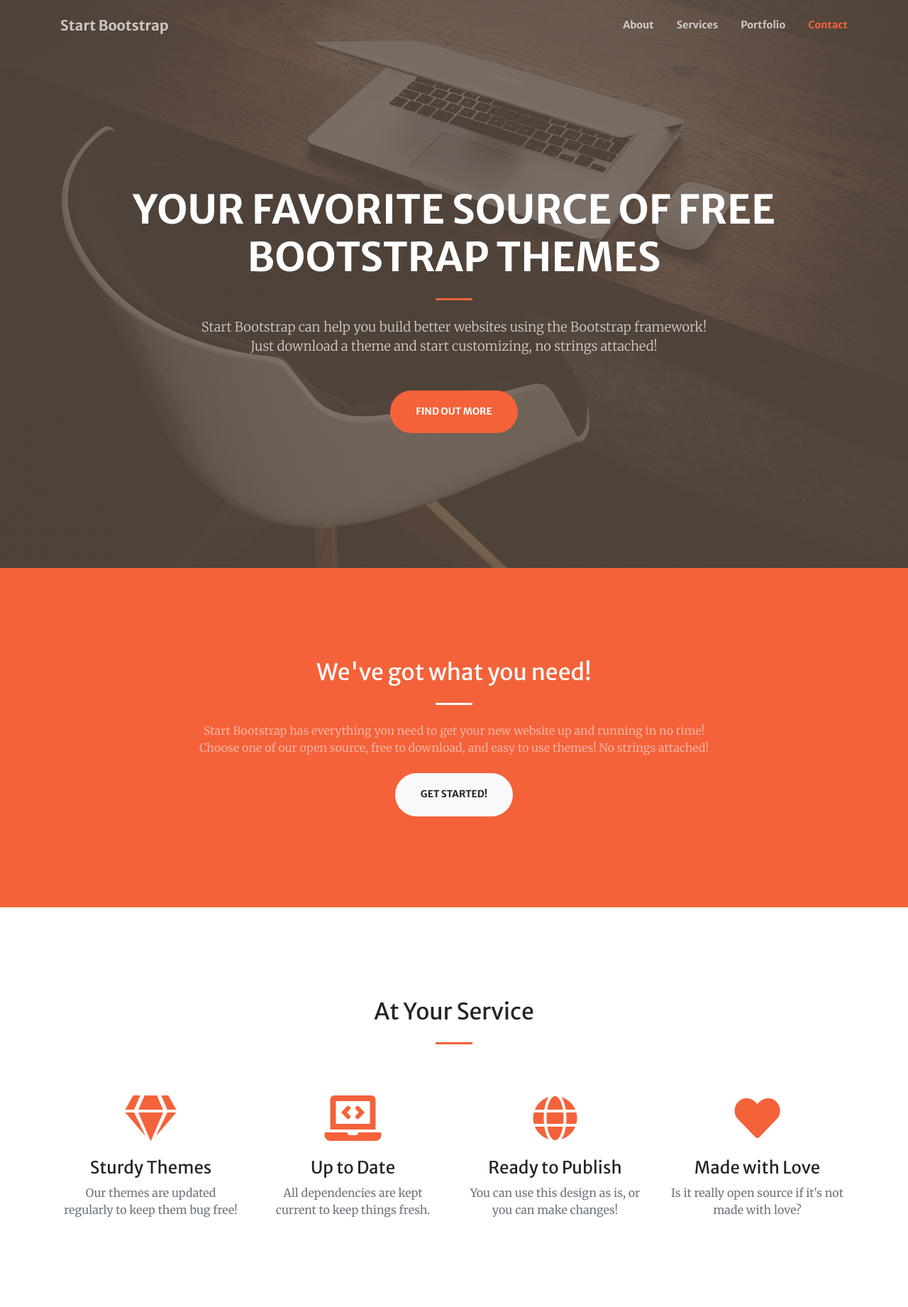
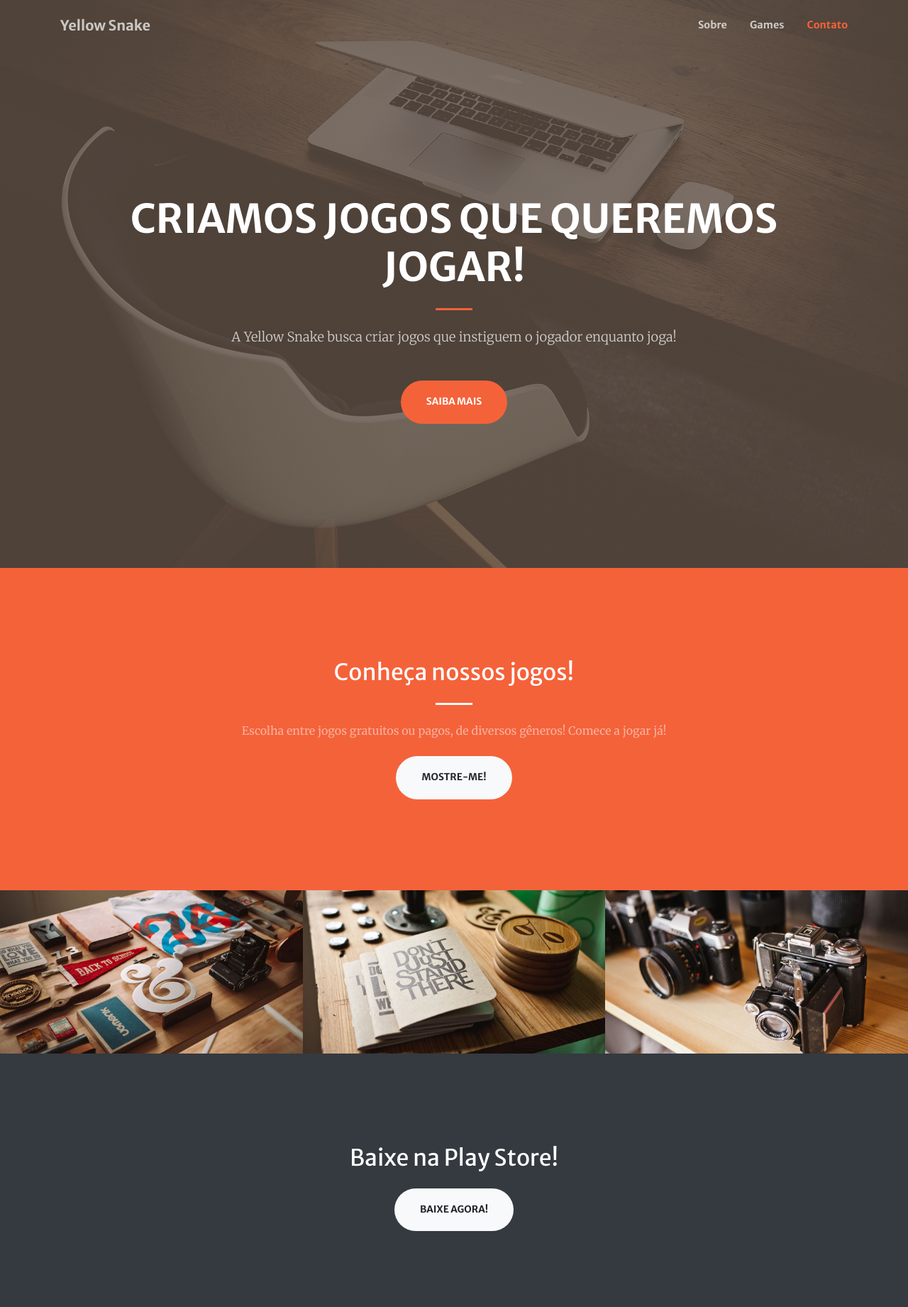
Before and after one commit to YellowSnakeStudio/Website, a website with bundled scripts: page index.html in a window 1280 px wide. Shown: the top 1841 px of the page at 71% size. Built offline with nearby package versions, Linux system fonts and the light colour scheme.

Commit message:
Changed Website text content

```diff
--- a/index.html
+++ b/index.html
@@ -8,7 +8,7 @@
   <meta name="description" content="">
   <meta name="author" content="">
 
-  <title>Creative - Start Bootstrap Theme</title>
+  <title>Yellow Snake Studio</title>
 
   <!-- Font Awesome Icons -->
   <link href="vendor/fontawesome-free/css/all.min.css" rel="stylesheet" type="text/css">
@@ -30,23 +30,20 @@
   <!-- Navigation -->
   <nav class="navbar navbar-expand-lg navbar-light fixed-top py-3" id="mainNav">
     <div class="container">
-      <a class="navbar-brand js-scroll-trigger" href="#page-top">Start Bootstrap</a>
+      <a class="navbar-brand js-scroll-trigger" href="#page-top">Yellow Snake</a>
       <button class="navbar-toggler navbar-toggler-right" type="button" data-toggle="collapse" data-target="#navbarResponsive" aria-controls="navbarResponsive" aria-expanded="false" aria-label="Toggle navigation">
         <span class="navbar-toggler-icon"></span>
       </button>
       <div class="collapse navbar-collapse" id="navbarResponsive">
         <ul class="navbar-nav ml-auto my-2 my-lg-0">
           <li class="nav-item">
-            <a class="nav-link js-scroll-trigger" href="#about">About</a>
+            <a class="nav-link js-scroll-trigger" href="#about">Sobre</a>
           </li>
           <li class="nav-item">
-            <a class="nav-link js-scroll-trigger" href="#services">Services</a>
+            <a class="nav-link js-scroll-trigger" href="#portfolio">Games</a>
           </li>
           <li class="nav-item">
-            <a class="nav-link js-scroll-trigger" href="#portfolio">Portfolio</a>
-          </li>
-          <li class="nav-item">
-            <a class="nav-link js-scroll-trigger" href="#contact">Contact</a>
+            <a class="nav-link js-scroll-trigger" href="#contact">Contato</a>
           </li>
         </ul>
       </div>
@@ -58,12 +55,12 @@
     <div class="container h-100">
       <div class="row h-100 align-items-center justify-content-center text-center">
         <div class="col-lg-10 align-self-end">
-          <h1 class="text-uppercase text-white font-weight-bold">Your Favorite Source of Free Bootstrap Themes</h1>
+          <h1 class="text-uppercase text-white font-weight-bold">Criamos jogos que queremos jogar!</h1>
           <hr class="divider my-4">
         </div>
         <div class="col-lg-8 align-self-baseline">
-          <p class="text-white-75 font-weight-light mb-5">Start Bootstrap can help you build better websites using the Bootstrap framework! Just download a theme and start customizing, no strings attached!</p>
-          <a class="btn btn-primary btn-xl js-scroll-trigger" href="#about">Find Out More</a>
+          <p class="text-white-75 font-weight-light mb-5">A Yellow Snake busca criar jogos que instiguem o jogador enquanto joga!</p>
+          <a class="btn btn-primary btn-xl js-scroll-trigger" href="#about">Saiba mais</a>
         </div>
       </div>
     </div>
@@ -74,54 +71,16 @@
     <div class="container">
       <div class="row justify-content-center">
         <div class="col-lg-8 text-center">
-          <h2 class="text-white mt-0">We've got what you need!</h2>
+          <h2 class="text-white mt-0">Conheça nossos jogos!</h2>
           <hr class="divider light my-4">
-          <p class="text-white-50 mb-4">Start Bootstrap has everything you need to get your new website up and running in no time! Choose one of our open source, free to download, and easy to use themes! No strings attached!</p>
-          <a class="btn btn-light btn-xl js-scroll-trigger" href="#services">Get Started!</a>
+          <p class="text-white-50 mb-4">Escolha entre jogos gratuitos ou pagos, de diversos gêneros! Comece a jogar já!</p>
+          <a class="btn btn-light btn-xl js-scroll-trigger" href="#portfolio">Mostre-me!</a>
         </div>
       </div>
     </div>
   </section>
 
-  <!-- Services Section -->
-  <section class="page-section" id="services">
-    <div class="container">
-      <h2 class="text-center mt-0">At Your Service</h2>
-      <hr class="divider my-4">
-      <div class="row">
-        <div class="col-lg-3 col-md-6 text-center">
-          <div class="mt-5">
-            <i class="fas fa-4x fa-gem text-primary mb-4"></i>
-            <h3 class="h4 mb-2">Sturdy Themes</h3>
-            <p class="text-muted mb-0">Our themes are updated regularly to keep them bug free!</p>
-          </div>
-        </div>
-        <div class="col-lg-3 col-md-6 text-center">
-          <div class="mt-5">
-            <i class="fas fa-4x fa-laptop-code text-primary mb-4"></i>
-            <h3 class="h4 mb-2">Up to Date</h3>
-            <p class="text-muted mb-0">All dependencies are kept current to keep things fresh.</p>
-          </div>
-        </div>
-        <div class="col-lg-3 col-md-6 text-center">
-          <div class="mt-5">
-            <i class="fas fa-4x fa-globe text-primary mb-4"></i>
-            <h3 class="h4 mb-2">Ready to Publish</h3>
-            <p class="text-muted mb-0">You can use this design as is, or you can make changes!</p>
-          </div>
-        </div>
-        <div class="col-lg-3 col-md-6 text-center">
-          <div class="mt-5">
-            <i class="fas fa-4x fa-heart text-primary mb-4"></i>
-            <h3 class="h4 mb-2">Made with Love</h3>
-            <p class="text-muted mb-0">Is it really open source if it's not made with love?</p>
-          </div>
-        </div>
-      </div>
-    </div>
-  </section>
-
-  <!-- Portfolio Section -->
+  <!-- Games Section -->
   <section id="portfolio">
     <div class="container-fluid p-0">
       <div class="row no-gutters">
@@ -130,10 +89,10 @@
             <img class="img-fluid" src="img/portfolio/thumbnails/1.jpg" alt="">
             <div class="portfolio-box-caption">
               <div class="project-category text-white-50">
-                Category
+                Game
               </div>
               <div class="project-name">
-                Project Name
+                Labiralg (Beta)
               </div>
             </div>
           </a>
@@ -143,10 +102,10 @@
             <img class="img-fluid" src="img/portfolio/thumbnails/2.jpg" alt="">
             <div class="portfolio-box-caption">
               <div class="project-category text-white-50">
-                Category
+                Game
               </div>
               <div class="project-name">
-                Project Name
+                Shapezoid
               </div>
             </div>
           </a>
@@ -156,49 +115,10 @@
             <img class="img-fluid" src="img/portfolio/thumbnails/3.jpg" alt="">
             <div class="portfolio-box-caption">
               <div class="project-category text-white-50">
-                Category
+                Game
               </div>
               <div class="project-name">
-                Project Name
-              </div>
-            </div>
-          </a>
-        </div>
-        <div class="col-lg-4 col-sm-6">
-          <a class="portfolio-box" href="img/portfolio/fullsize/4.jpg">
-            <img class="img-fluid" src="img/portfolio/thumbnails/4.jpg" alt="">
-            <div class="portfolio-box-caption">
-              <div class="project-category text-white-50">
-                Category
-              </div>
-              <div class="project-name">
-                Project Name
-              </div>
-            </div>
-          </a>
-        </div>
-        <div class="col-lg-4 col-sm-6">
-          <a class="portfolio-box" href="img/portfolio/fullsize/5.jpg">
-            <img class="img-fluid" src="img/portfolio/thumbnails/5.jpg" alt="">
-            <div class="portfolio-box-caption">
-              <div class="project-category text-white-50">
-                Category
-              </div>
-              <div class="project-name">
-                Project Name
-              </div>
-            </div>
-          </a>
-        </div>
-        <div class="col-lg-4 col-sm-6">
-          <a class="portfolio-box" href="img/portfolio/fullsize/6.jpg">
-            <img class="img-fluid" src="img/portfolio/thumbnails/6.jpg" alt="">
-            <div class="portfolio-box-caption p-3">
-              <div class="project-category text-white-50">
-                Category
-              </div>
-              <div class="project-name">
-                Project Name
+                Labiralg
               </div>
             </div>
           </a>
@@ -210,8 +130,8 @@
   <!-- Call to Action Section -->
   <section class="page-section bg-dark text-white">
     <div class="container text-center">
-      <h2 class="mb-4">Free Download at Start Bootstrap!</h2>
-      <a class="btn btn-light btn-xl" href="https://startbootstrap.com/themes/creative/">Download Now!</a>
+      <h2 class="mb-4">Baixe na Play Store!</h2>
+      <a class="btn btn-light btn-xl" href="https://play.google.com/store/apps/developer?id=Yellow+Snake&hl=en_US">Baixe agora!</a>
     </div>
   </section>
 
@@ -220,15 +140,15 @@
     <div class="container">
       <div class="row justify-content-center">
         <div class="col-lg-8 text-center">
-          <h2 class="mt-0">Let's Get In Touch!</h2>
+          <h2 class="mt-0">Entre em contato conosco!</h2>
           <hr class="divider my-4">
-          <p class="text-muted mb-5">Ready to start your next project with us? Give us a call or send us an email and we will get back to you as soon as possible!</p>
+          <p class="text-muted mb-5">Gostou? Não gostou? Envie-nos um feedback para nos ajudar a melhorar!</p>
         </div>
       </div>
       <div class="row">
         <div class="col-lg-4 ml-auto text-center mb-5 mb-lg-0">
           <i class="fas fa-phone fa-3x mb-3 text-muted"></i>
-          <div>+1 (202) 555-0149</div>
+          <div>+55 (54) 99669-5744</div>
         </div>
         <div class="col-lg-4 mr-auto text-center">
           <i class="fas fa-envelope fa-3x mb-3 text-muted"></i>
@@ -242,7 +162,7 @@
   <!-- Footer -->
   <footer class="bg-light py-5">
     <div class="container">
-      <div class="small text-center text-muted">Copyright &copy; 2019 - Start Bootstrap</div>
+      <div class="small text-center text-muted">Copyright &copy; 2019 - Yellow Snake</div>
     </div>
   </footer>
 
```
